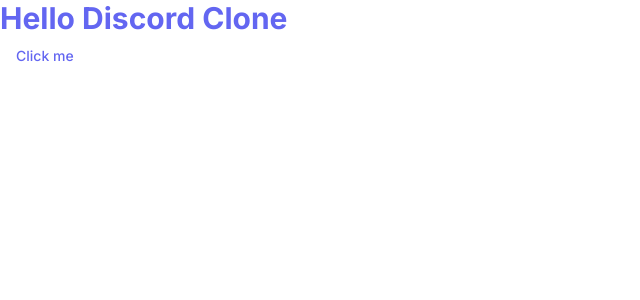
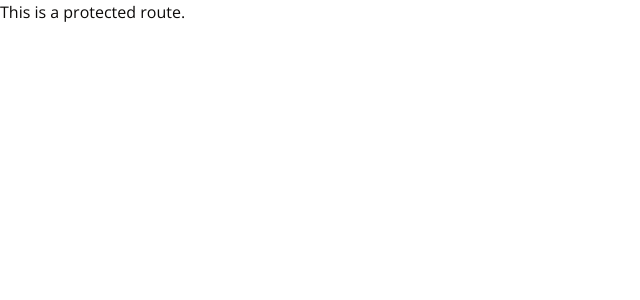
Before and after one commit to ryo-kitatani/discord-clone, a Next.js app: page / in a window 1280 px wide. Shown: the top 300 px of the page, without its empty margins (0-640 px from the left). Built offline with nearby package versions, Linux system fonts and the light colour scheme.

Commit message:
set app dir

```diff
--- /dev/null
+++ b/app/(auth)/(routes)/login/page.tsx
@@ -0,0 +1,9 @@
+const LoginPage = () => {
+  return (
+    <div>
+      Login Page!
+    </div>
+  )
+}
+
+export default LoginPage;
--- /dev/null
+++ b/app/(auth)/(routes)/register/page.tsx
@@ -0,0 +1,9 @@
+const RegisterPage = () => {
+  return (
+    <div>
+      Register Page!
+    </div>
+  )
+}
+
+export default RegisterPage;
--- /dev/null
+++ b/app/(auth)/layout.tsx
@@ -0,0 +1,11 @@
+import React from "react";
+
+const AuthLayout = ({children}: { children: React.ReactNode }) => {
+  return (
+    <div className="bg-red-500 h-full">
+      {children}
+    </div>
+  );
+}
+
+export default AuthLayout;
--- /dev/null
+++ b/app/(main)/(routes)/page.tsx
@@ -0,0 +1,9 @@
+import { Button } from "@/components/ui/button";
+
+export default function Home () {
+  return (
+    <div>
+     This is a protected route.
+    </div>
+  )
+}
--- a/app/layout.tsx
+++ b/app/layout.tsx
@@ -1,11 +1,11 @@
 import type { Metadata } from 'next'
-import { Inter } from 'next/font/google'
+import { Open_Sans } from 'next/font/google'
 import './globals.css'
 
-const inter = Inter({ subsets: ['latin'] })
+const font = Open_Sans({ subsets: ['latin'] })
 
 export const metadata: Metadata = {
-  title: 'Create Next App',
+  title: 'Team Chat Application',
   description: 'Generated by create next app',
 }
 
@@ -16,7 +16,7 @@
 }) {
   return (
     <html lang="en">
-      <body className={inter.className}>{children}</body>
+      <body className={font.className}>{children}</body>
     </html>
   )
 }
--- a/app/page.tsx
+++ /dev/null
@@ -1,14 +0,0 @@
-import { Button } from "@/components/ui/button";
-
-export default function Home () {
-  return (
-    <div>
-      <p className="text-3xl font-bold text-indigo-500">
-        Hello Discord Clone
-      </p>
-      <Button variant="ghost" className="text-indigo-500">
-        Click me
-      </Button>
-    </div>
-  )
-}
```
Also changed, not shown: 1 other file (tests, documents, lock files or other folders).
